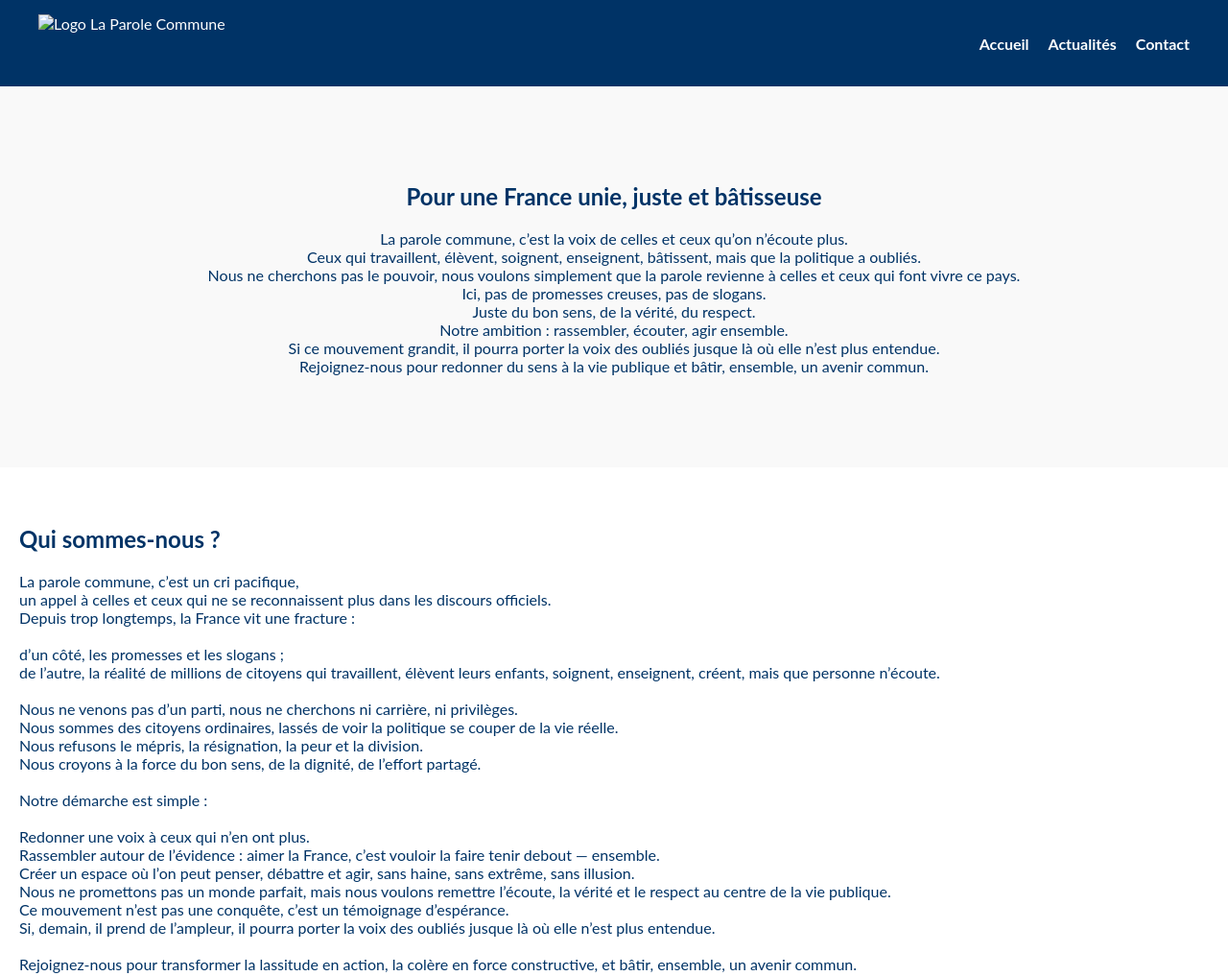
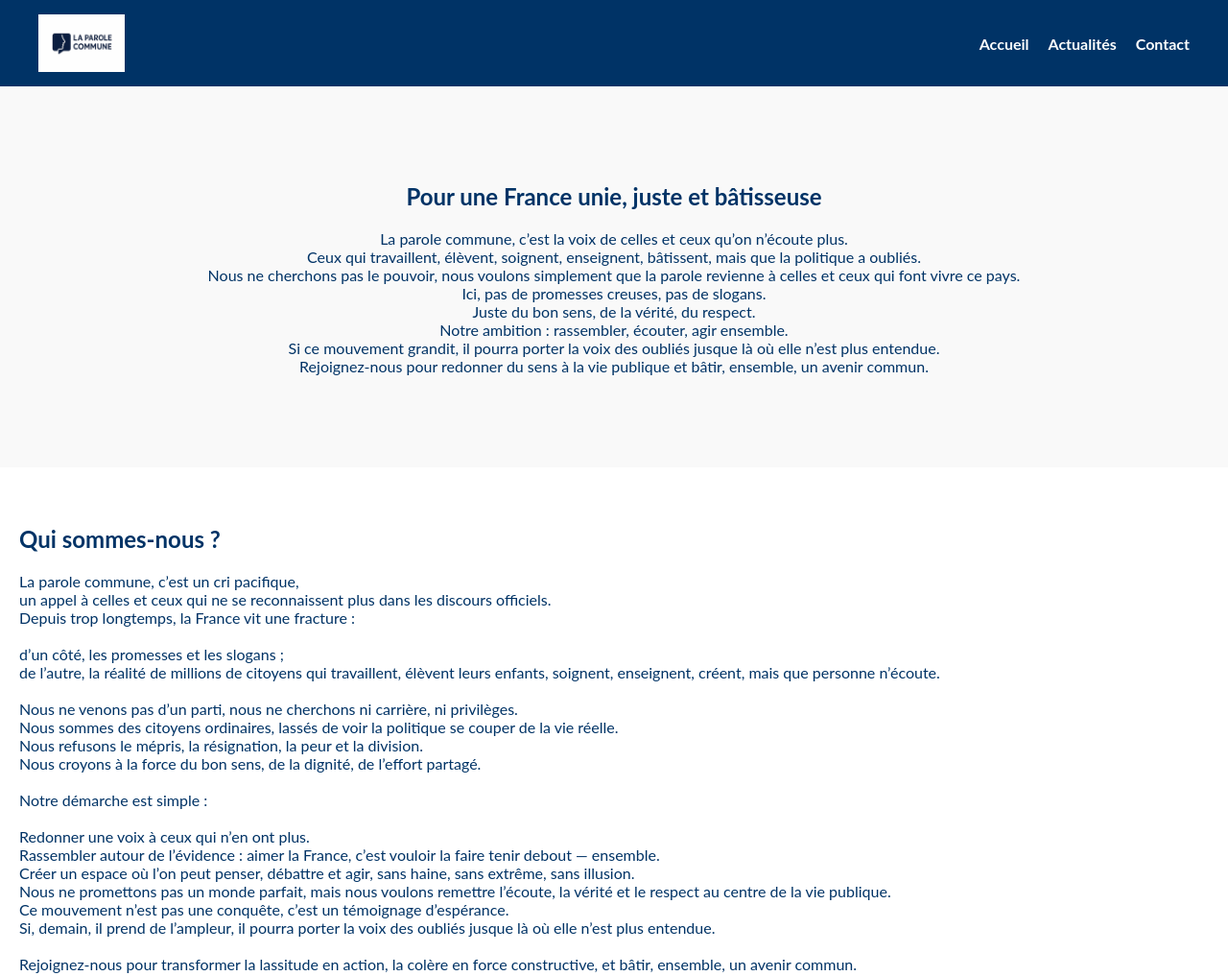
Before and after one commit to laparolecommune/La_Parole_Commune, a plain HTML site: page index.html in a window 1280 px wide. Shown: the top 1017 px of the page at 96% size. Drawn offline with Linux system fonts and the light colour scheme.

Commit message:
index.html

```diff
--- a/index.html
+++ b/index.html
@@ -8,7 +8,7 @@
 </head>
 <body>
   <header>
-    <img src="images/logo.png" alt="Logo La Parole Commune" class="logo" />
+    <img src="logo.png" alt="Logo La Parole Commune" class="logo" />
     <nav>
       <ul>
         <li><a href="index.html">Accueil</a></li>
```
